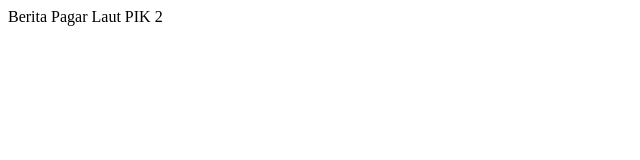
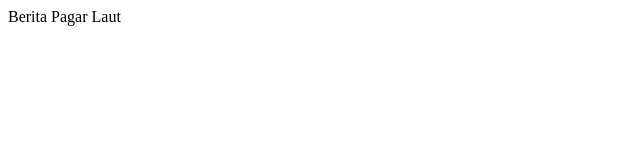
Before and after one commit to pagar-laut/News, a plain HTML site: page index.html in a window 1280 px wide. Shown: the full height of the page, 0-640 px from the left. Drawn offline with Linux system fonts and the light colour scheme.

Commit message:
Update index.html

```diff
--- a/index.html
+++ b/index.html
@@ -1,4 +1,4 @@
-<p>Berita Pagar Laut PIK 2</p>
+<p>Berita Pagar Laut</p>
 
 <link rel="shortcut icon" href="https://asset.kompas.com/data/2017/wp/images/favicon2017.ico">
         <link rel="apple-touch-icon-precomposed" href="https://asset.kompas.com/data/2017/wp/images/favicon2017.ico" />
```
